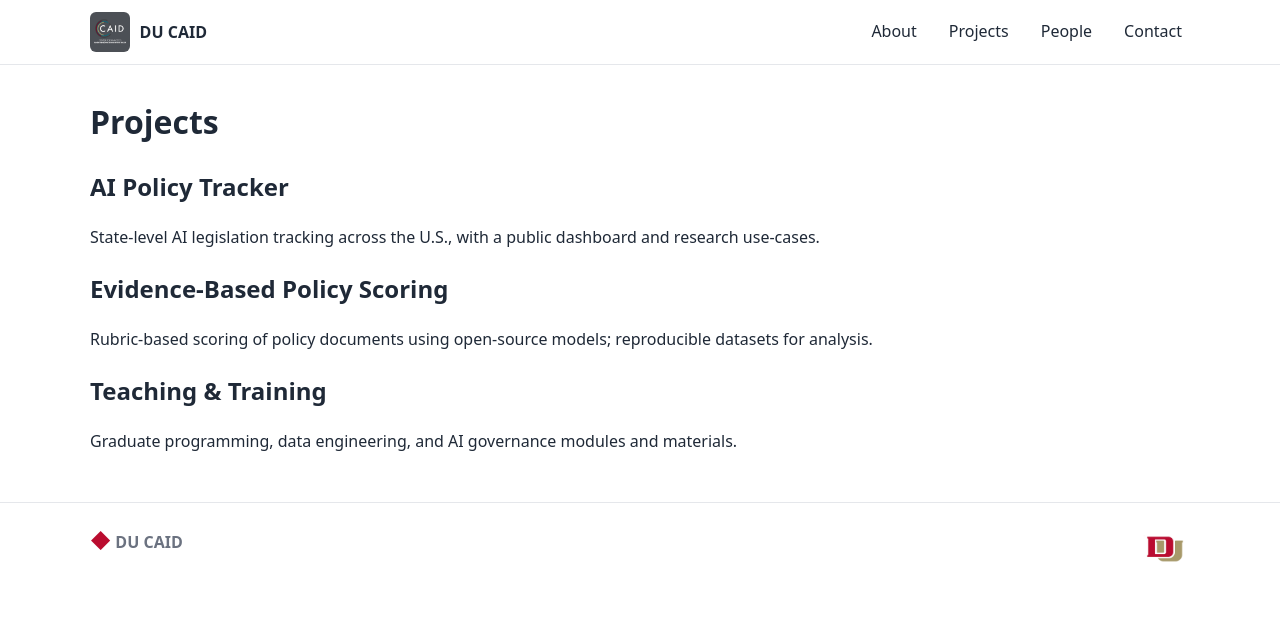
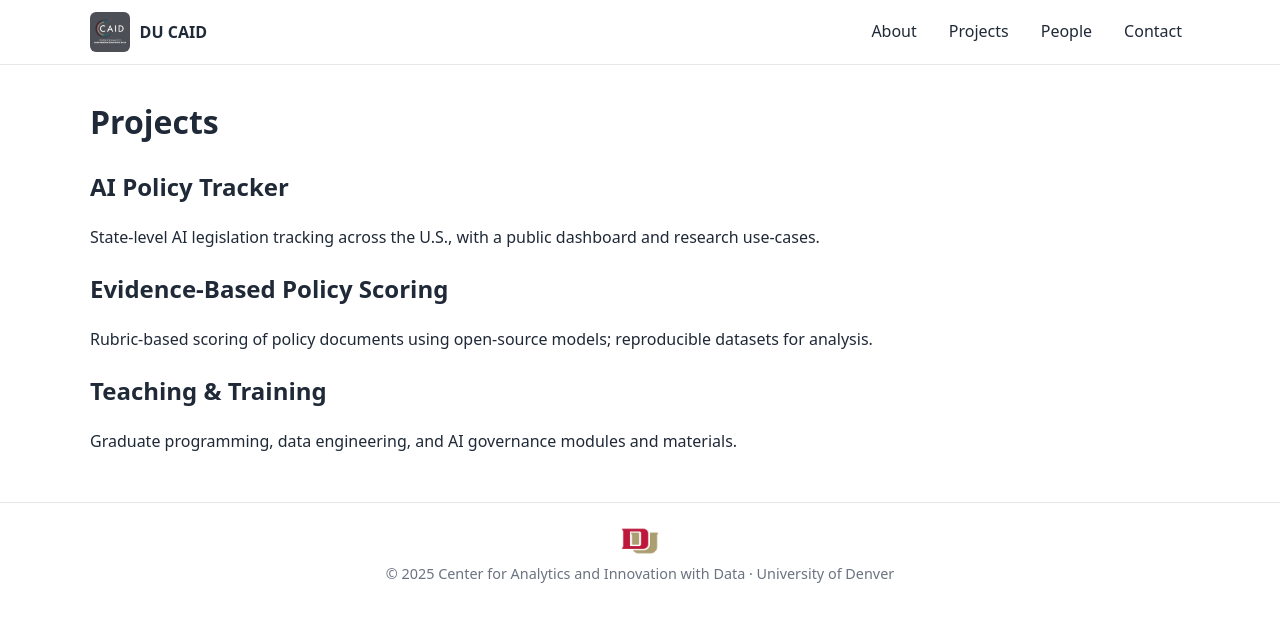
Before and after one commit to DU-CAID/du-caid.github.io, a plain HTML site: page projects.html in a window 1280 px wide. Drawn offline with Linux system fonts and the light colour scheme.

Commit message:
Refactor footer layout and update copyright year script

```diff
--- a/projects.html
+++ b/projects.html
@@ -44,14 +44,13 @@
 </main>
 
 <footer class="site-footer">
-  <div class="container footer-inner">
-    <div class="footer-brand">
-      <span class="brand-mark" aria-hidden="true">◆</span> DU CAID
-    </div>
-<div class="footer-logos" style="margin-top: 1rem; display: flex; align-items: center; gap: 0.5rem;">
-  <img src="/assets/img/du-logo.png" alt="University of Denver logo" height="30">
-</div>
+  <div class="container footer-centered">
+    <img src="/assets/img/du-logo.png" alt="University of Denver logo" class="footer-du">
+    <small>© <span id="year"></span> Center for Analytics and Innovation with Data · University of Denver</small>
+  </div>
 </footer>
-<script>document.getElementById('year').textContent = new Date().getFullYear()</script>
+<script>
+  document.getElementById('year').textContent = new Date().getFullYear();
+</script>
 </body>
 </html>
```
